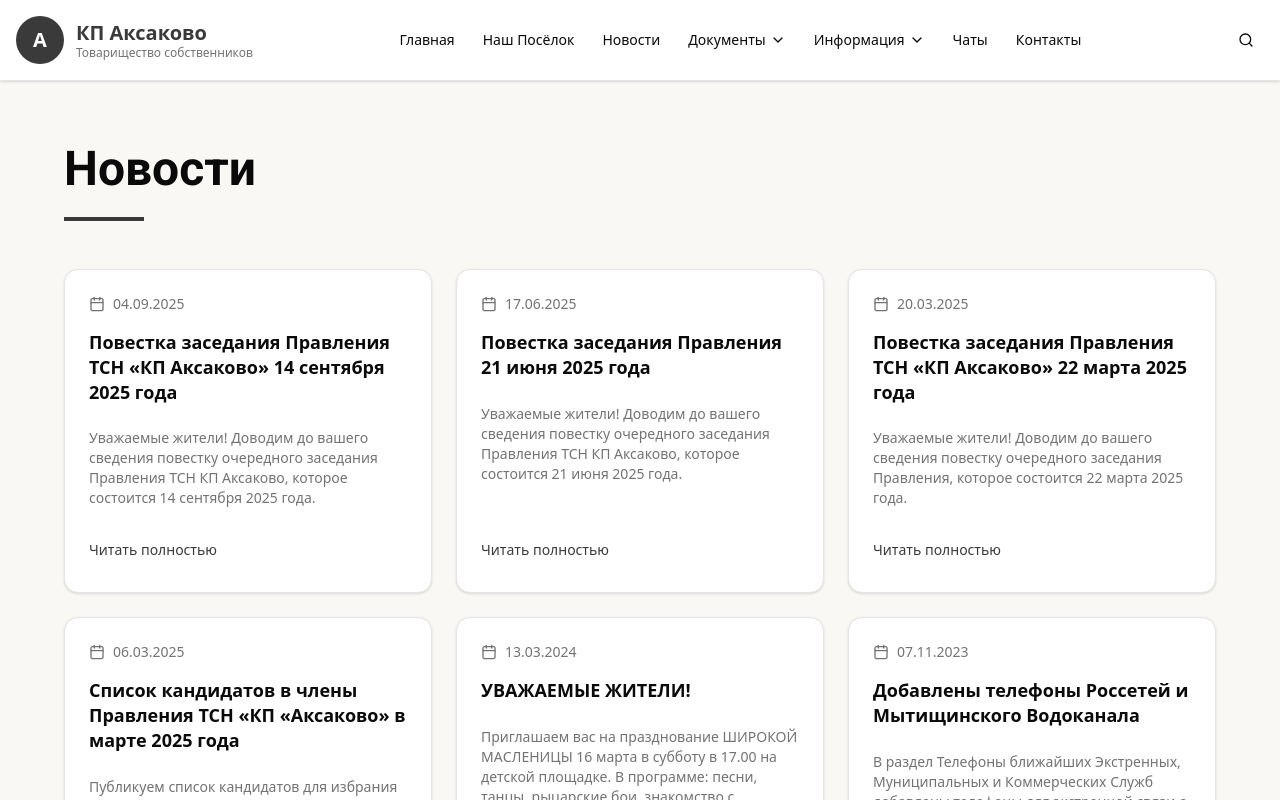
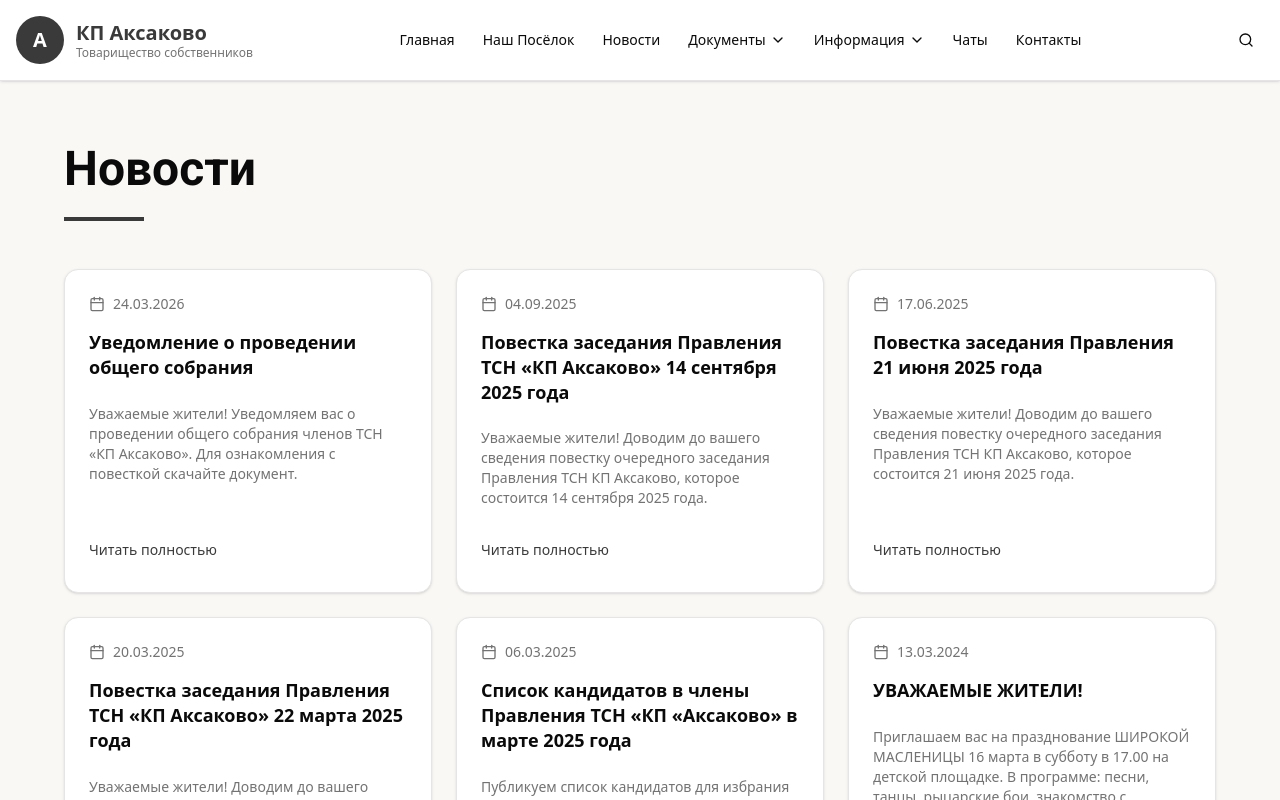
Before and after one commit to kirillshirokov15-source/v0-new-chat, a Next.js app: page /news in a window 1280 px wide. Shown: the top 800 px of the page. Built offline with nearby package versions, Linux system fonts and the light colour scheme.

Commit message:
Update page2.tsx

```diff
--- a/app/news/page.tsx
+++ b/app/news/page.tsx
@@ -10,6 +10,14 @@ export const metadata = {
 
 export default function NewsPage() {
   const allNews = [
+      {
+      id: "800",
+      title: "Уведомление о проведении общего собрания",
+      date: "24.03.2026",
+      excerpt:
+        "Уважаемые жители! Уведомляем вас о проведении общего собрания членов ТСН «КП Аксаково». Для ознакомления с повесткой скачайте документ.",
+      file: "/documents/uvedomlenie-obshhego-sobraniya-2025.pdf",
+    },
     {
       id: "758",
       title: "Повестка заседания Правления ТСН «КП Аксаково» 14 сентября 2025 года",
```
